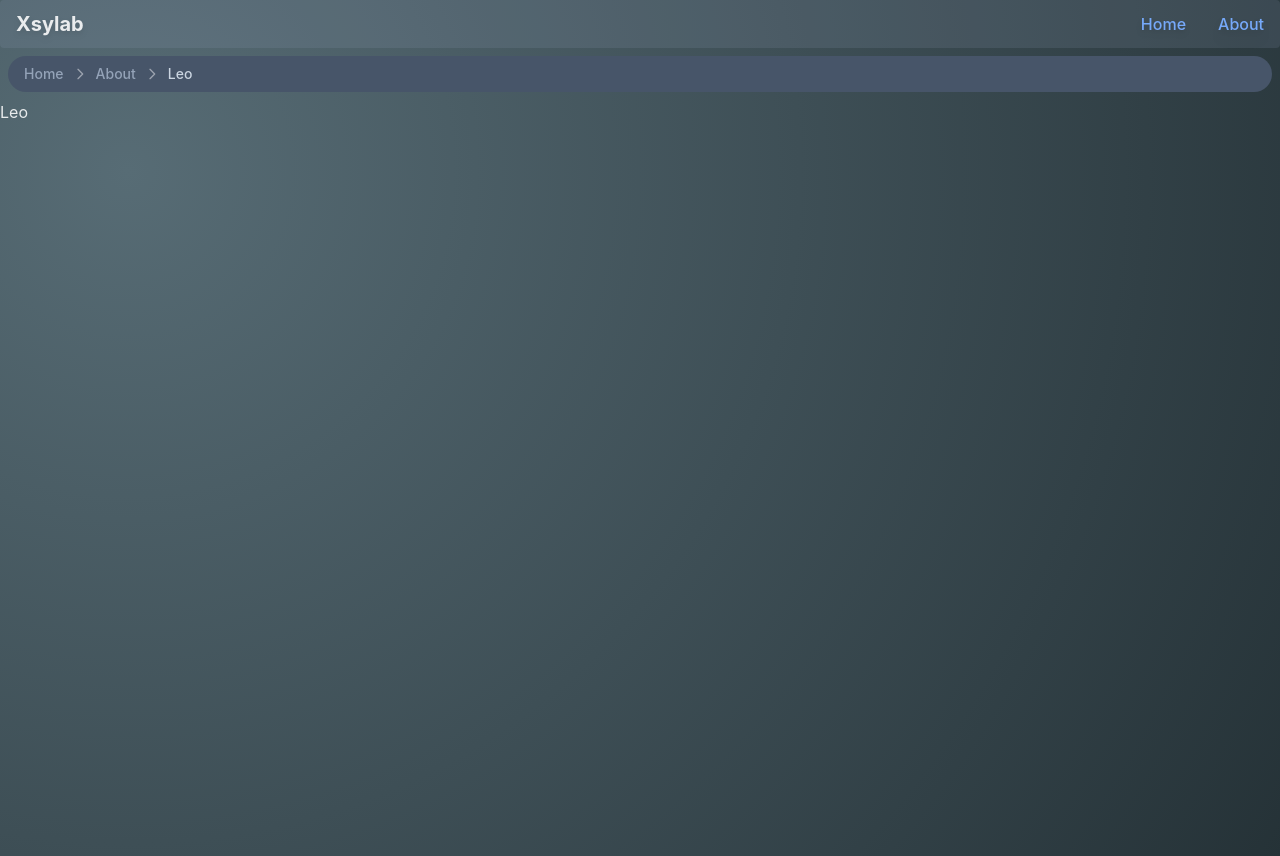
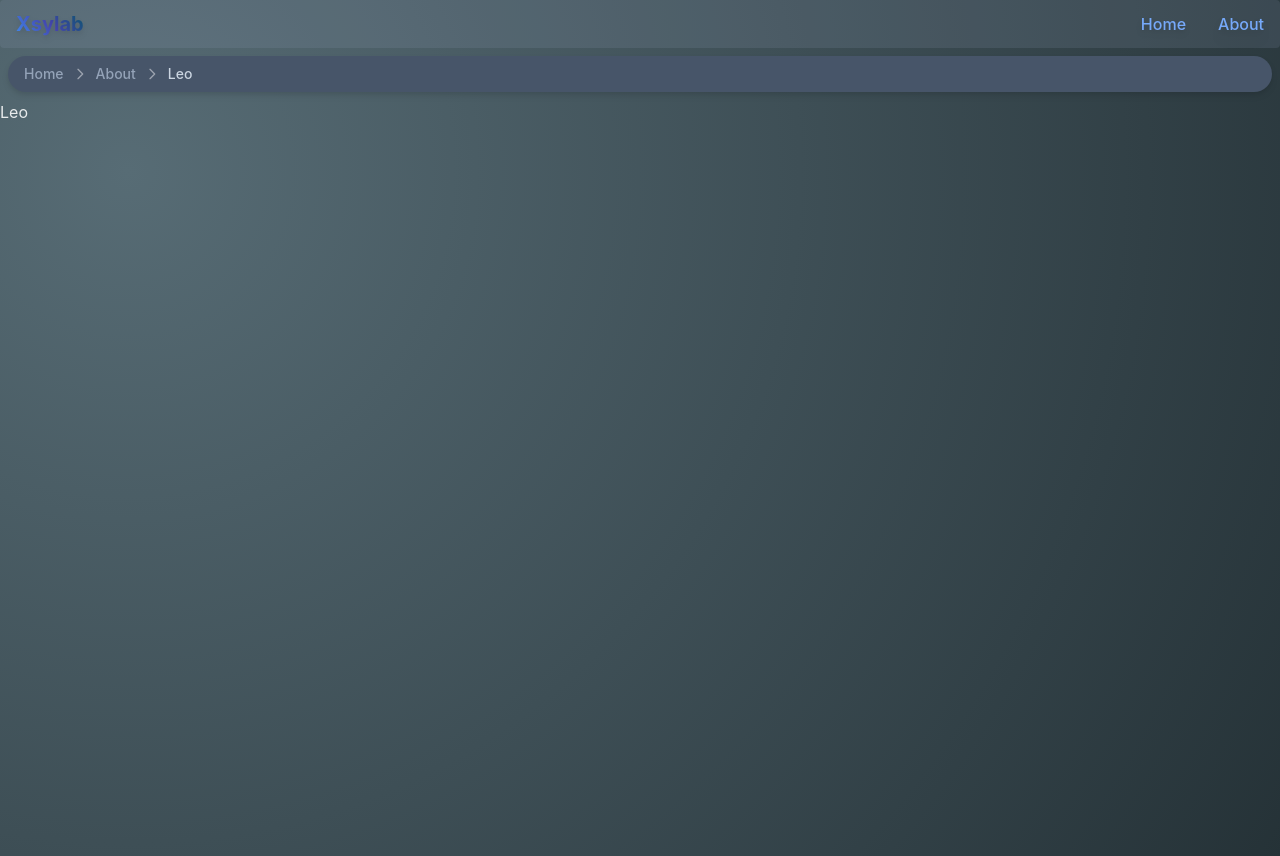
Before and after one commit to VacTuzX-dot/XsyVite, a React (Vite) app: page /about/leo in a window 1280 px wide. Built offline with nearby package versions, Linux system fonts and the light colour scheme.

Commit message:
Update CSS

```diff
--- a/src/pages/App.tsx
+++ b/src/pages/App.tsx
@@ -17,7 +17,6 @@ import {
   Card,
 } from "flowbite-react";
 import { Toast } from "flowbite-react";
-import { HiFire } from "react-icons/hi";
 
 function App() {
   return (
@@ -25,7 +24,7 @@ function App() {
       {/* Add navigation links */}
       <Navbar fluid rounded className="bg-slate-400 bg-opacity-15">
         <NavbarBrand>
-          <span className="self-center whitespace-nowrap text-xl font-bold drop-shadow-md">
+          <span className="text-gradient-main self-center whitespace-nowrap text-xl font-bold drop-shadow-md">
             Xsylab
           </span>
         </NavbarBrand>
@@ -61,11 +60,10 @@ function App() {
 const Home: React.FC = () => {
   return (
     <>
-      {" "}
       <div className="min-h-screen">
         <Breadcrumb
           aria-label="Default breadcrumb"
-          className="m-2 rounded-3xl bg-slate-600 px-3 py-2"
+          className="m-2 rounded-3xl bg-slate-600 px-3 py-2 drop-shadow-md"
         >
           <BreadcrumbItem className="ml-1">
             <span className="text-slate-300">Home</span>
@@ -88,7 +86,7 @@ const Home: React.FC = () => {
             >
               Learn More About Us
             </Link>
-          </div>{" "}
+          </div>
           <div className="flex flex-row items-center justify-center gap-5">
             <Card className="max-w-sm drop-shadow-lg">
               <h5 className="text-2xl font-bold tracking-tight text-gray-900">
--- a/src/pages/about.tsx
+++ b/src/pages/about.tsx
@@ -14,7 +14,7 @@ const About: React.FC = () => {
       <div className="min-h-screen">
         <Breadcrumb
           aria-label="Default breadcrumb"
-          className="m-2 rounded-3xl bg-slate-600 px-3 py-2"
+          className="m-2 rounded-3xl bg-slate-600 px-3 py-2 drop-shadow-md"
         >
           <BreadcrumbItem className="ml-1">
             <Link
@@ -36,10 +36,10 @@ const About: React.FC = () => {
             <p className="text-xl text-black drop-shadow-md">Test</p>
             <div className="my-5 flex flex-wrap justify-center gap-10">
               <Link to="/about/leo">
-                <div className="leo_avatar"></div>
+                <div className="leo_avatar drop-shadow-xl"></div>
               </Link>
               <Link to="/about/nice">
-                <div className="nice_avatar"></div>
+                <div className="nice_avatar drop-shadow-xl"></div>
               </Link>
             </div>
           </div>
--- a/src/pages/about_leo.tsx
+++ b/src/pages/about_leo.tsx
@@ -13,7 +13,7 @@ const About_Leo: React.FC = () => {
       <div className="min-h-screen">
         <Breadcrumb
           aria-label="Default breadcrumb"
-          className="m-2 rounded-3xl bg-slate-600 px-3 py-2"
+          className="m-2 rounded-3xl bg-slate-600 px-3 py-2 drop-shadow-md"
         >
           <BreadcrumbItem className="ml-1">
             <Link
--- a/src/pages/about_nice.tsx
+++ b/src/pages/about_nice.tsx
@@ -13,7 +13,7 @@ const About_Nice: React.FC = () => {
       <div className="min-h-screen">
         <Breadcrumb
           aria-label="Default breadcrumb"
-          className="m-2 rounded-3xl bg-slate-600 px-3 py-2"
+          className="m-2 rounded-3xl bg-slate-600 px-3 py-2 drop-shadow-md"
         >
           <BreadcrumbItem className="ml-1">
             <Link
--- a/src/style/index.css
+++ b/src/style/index.css
@@ -61,3 +61,14 @@
   height: 200px;
   border-radius: 16px;
 }
+
+.text-gradient-main {
+  background: -webkit-linear-gradient(
+    45deg,
+    rgba(64, 141, 242, 1) 0%,
+    rgba(68, 68, 172, 1) 50%,
+    rgba(5, 86, 102, 1) 100%
+  );
+  background-clip: text;
+  -webkit-text-fill-color: transparent;
+}
```
